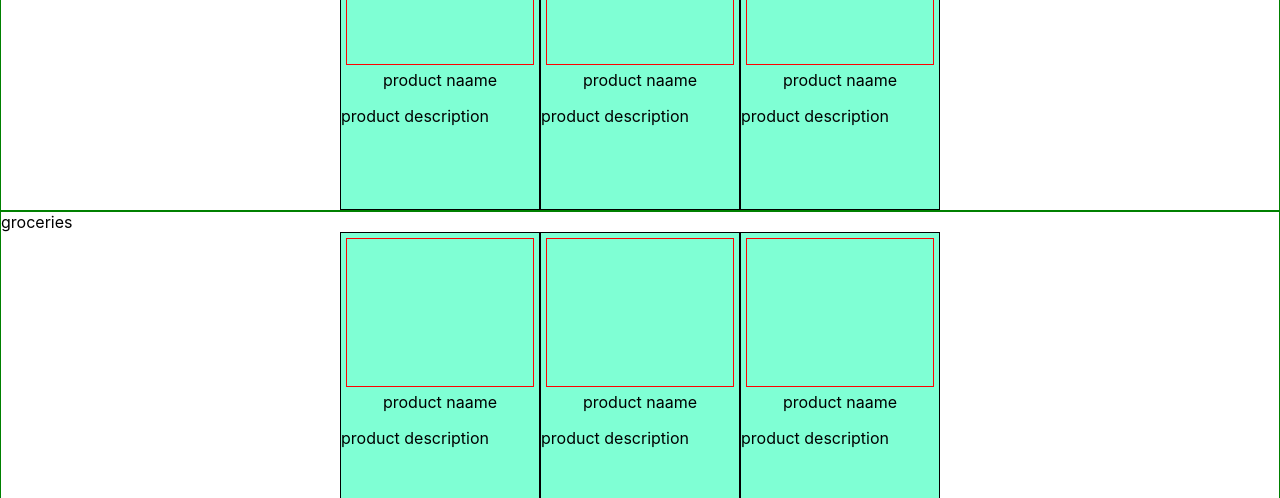
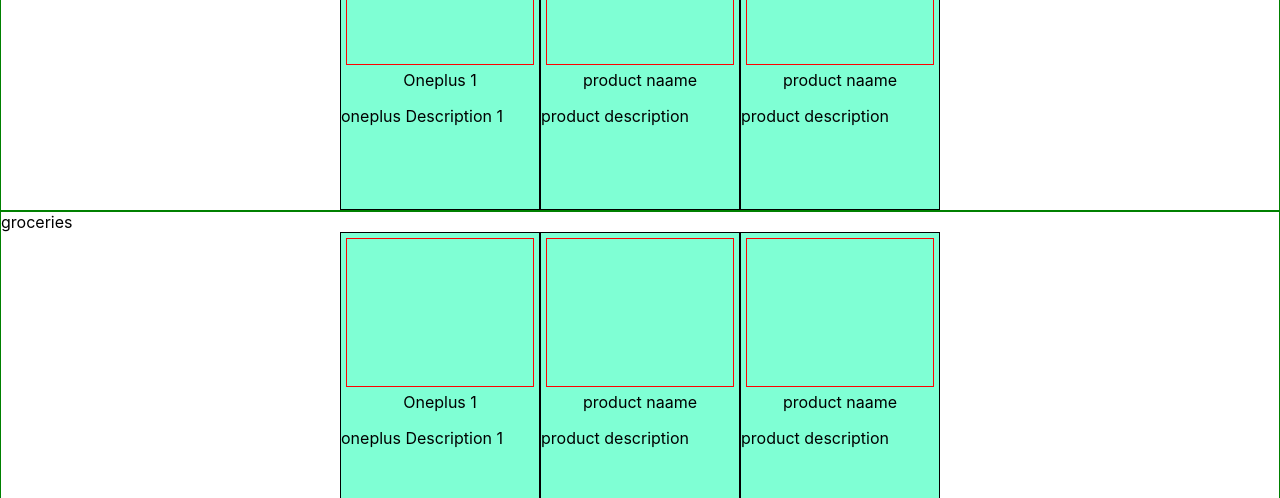
Before and after one commit to AmitKumar113/E-Commerce-Web-App, a React (Create React App) app: page / in a window 1280 px wide. Shown: the part 175-673 px from the top of the page. Built offline with nearby package versions, Linux system fonts and the light colour scheme; no server answers.

Commit message:
tried calling but not working

```diff
--- a/src/components/layouts/home/products/card.js
+++ b/src/components/layouts/home/products/card.js
@@ -9,7 +9,7 @@ export default function Card(props) {
 
         </div>
         <div className='card-details'>
-            <p className='card-title'>{'product naame'}</p>
+            <p className='card-title'>{props.name || 'product naame'}</p>
             <p className='card-description'>{props.description || 'product description'}</p>
         </div>
     </div>
--- a/src/components/layouts/home/products/category.js
+++ b/src/components/layouts/home/products/category.js
@@ -1,7 +1,34 @@
 import React,{ useEffect, useState} from 'react'
 import Card from './card'
+import axios from 'axios'
 
+let pros;
 export default function Category(props) {
+
+  // useEffect(()=>{
+    const funct = async () => {
+
+      console.log("fnc called")
+
+        const config = {
+          headers: {
+            "Content-Type": "application/json",
+          }
+        };
+
+        const { data } = await axios.get(
+          `http://localhost:5500/product/electronics`,
+          config
+        );
+
+        pros = data.products;
+        // console.log(data.products);
+        console.log(pros[0]);
+        // console.log(data.products[0]);
+    }
+
+    funct();
+  // }, [])
 
   return (
     <div className='category border-green'>
@@ -11,7 +38,8 @@ export default function Category(props) {
             {/* <Card {...items.itemList[0]  || {}}/>
             <Card {...items.itemList[1]  || {}}/>
             <Card {...items.itemList[2]  || {}}/> */}
-            <Card />
+            <Card name="Oneplus 1" description="oneplus Description 1"/>
+            {/* <Card name={pros[0].name} description="oneplus Description 1"/> */}
             <Card />
             <Card />
         </div>
--- a/src/components/layouts/home/products/products.js
+++ b/src/components/layouts/home/products/products.js
@@ -2,7 +2,6 @@ import React from 'react'
 import Category from './category'
 import { CATEGORIES } from '../../../../constants/productConstant';
 // import { useSelector } from 'react-redux';
-
 
 export default function products() {
 
```
